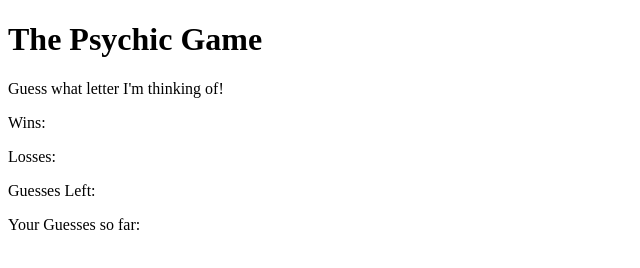
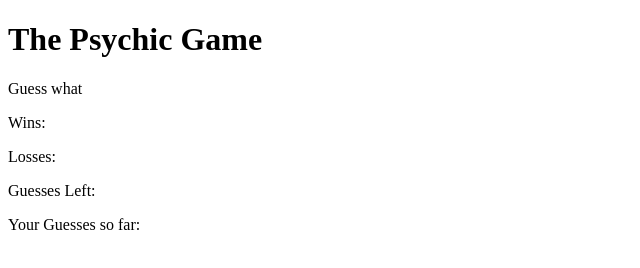
Before and after one commit to CristySillerico/PsychicGame, a plain HTML site: page index.html in a window 1280 px wide. Shown: the whole page, without its empty margins (0-640 px from the left). Drawn offline with Linux system fonts and the light colour scheme.

```diff
--- a/index.html
+++ b/index.html
@@ -12,7 +12,7 @@
 
 	<div id="game">
 		<h1> The Psychic Game </h1>
-		<p>Guess what letter I'm thinking of!</p>
+		<p>Guess what </p>
 		<p>Wins:</p>
 		<p>Losses:</p>
 		<p>Guesses Left:</p>
```
